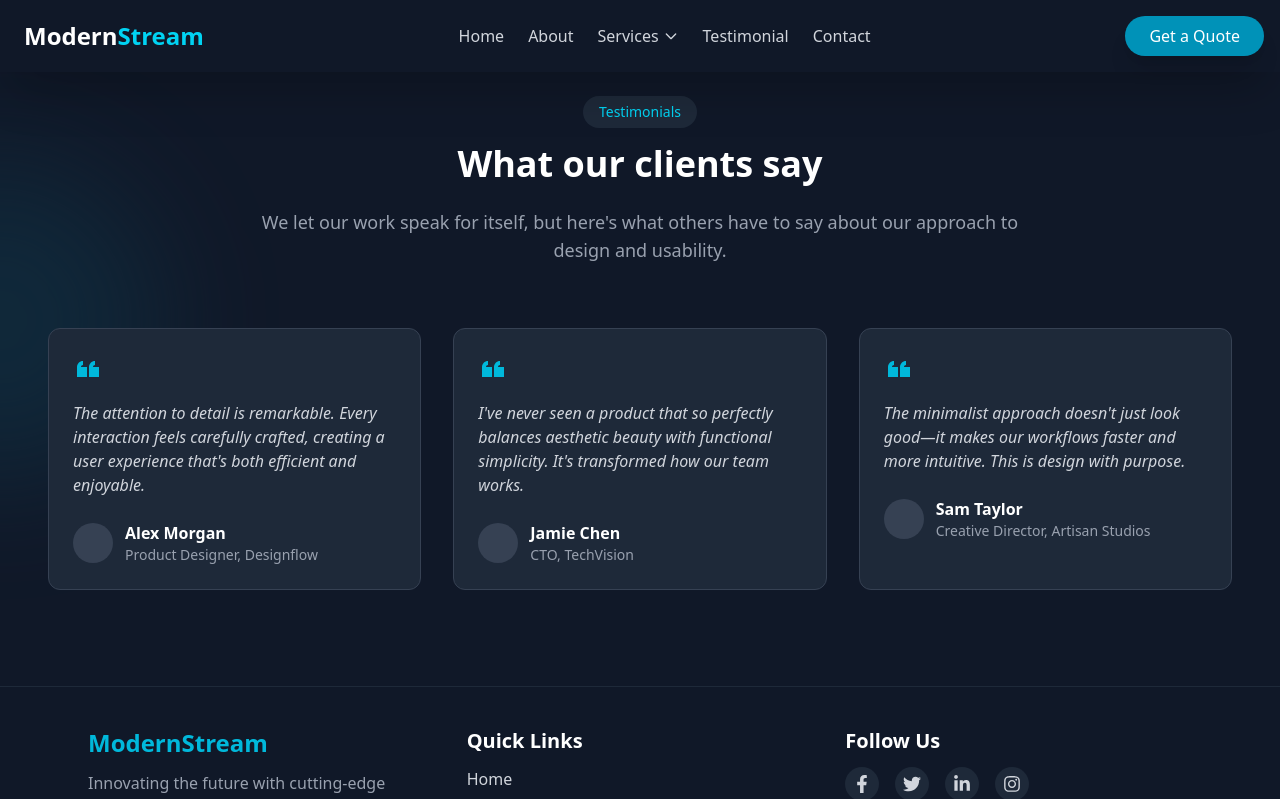
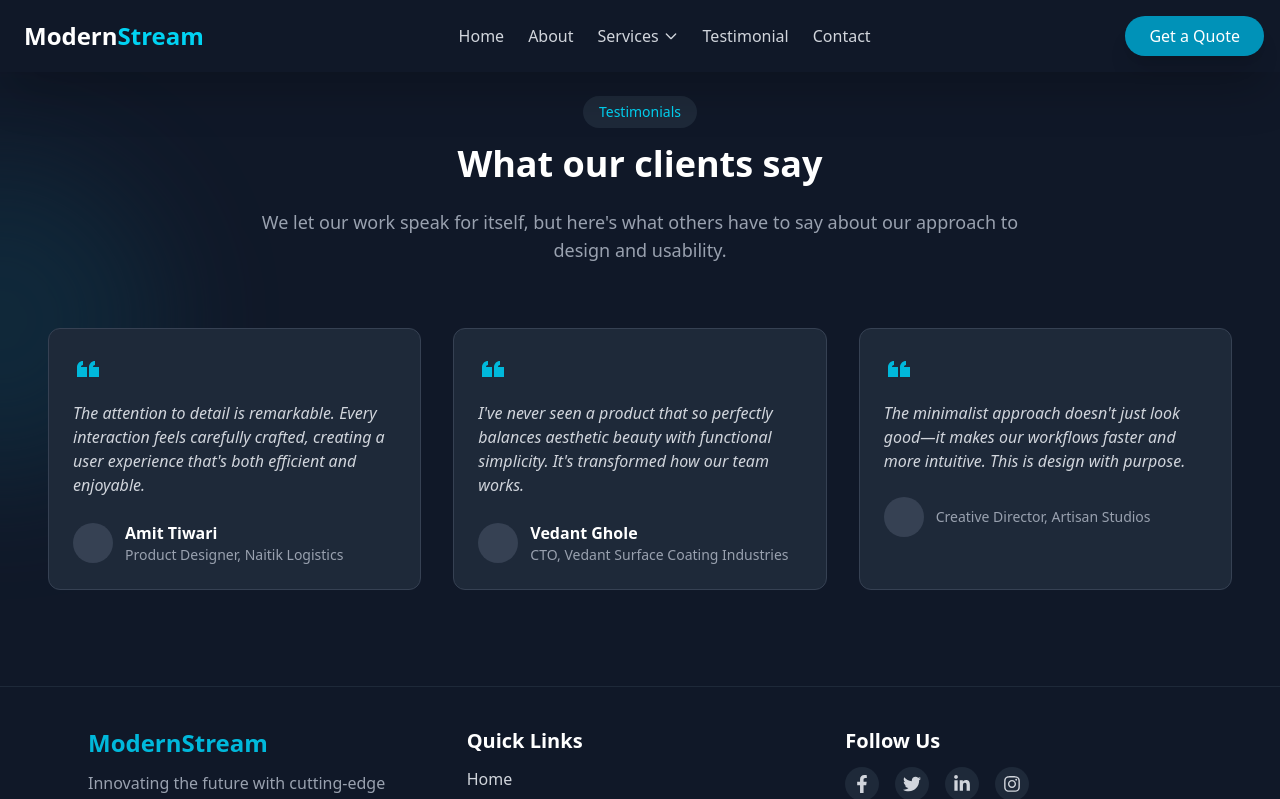
Before and after one commit to yogeshmishra3/ModernStream, a React (Vite) app: page /testimonal in a window 1280 px wide. Shown: the top 799 px of the page. Built offline with nearby package versions, Linux system fonts and the light colour scheme.

Commit message:
Added- Dark Theam

```diff
--- a/src/Components/Testimonials.jsx
+++ b/src/Components/Testimonials.jsx
@@ -64,21 +64,21 @@ export const Testimonials = () => {
     {
       quote:
         "The attention to detail is remarkable. Every interaction feels carefully crafted, creating a user experience that's both efficient and enjoyable.",
-      author: "Alex Morgan",
+      author: "Amit Tiwari",
       role: "Product Designer",
-      company: "Designflow",
+      company: "Naitik Logistics",
     },
     {
       quote:
         "I've never seen a product that so perfectly balances aesthetic beauty with functional simplicity. It's transformed how our team works.",
-      author: "Jamie Chen",
+      author: "Vedant Ghole",
       role: "CTO",
-      company: "TechVision",
+      company: "Vedant Surface Coating Industries",
     },
     {
       quote:
         "The minimalist approach doesn't just look good—it makes our workflows faster and more intuitive. This is design with purpose.",
-      author: "Sam Taylor",
+      author: "",
       role: "Creative Director",
       company: "Artisan Studios",
     },
--- a/src/Components/Work.jsx
+++ b/src/Components/Work.jsx
@@ -1,4 +1,7 @@
 import { useState } from "react";
+import CRMImg from "../assets/CRM.jpg";
+import WebImgg from "../assets/Website.jpg";
+import AppImg from "../assets/App.jpg";
 
 const categories = ["All", "Web", "App", "Web Design"];
 const works = [
@@ -8,7 +11,7 @@ const works = [
     title: "modernstream CRM",
     description:
       "A comprehensive customer relationship management system with advanced analytics and reporting features.",
-    image: "/api/placeholder/400/300",
+    image: CRMImg,
   },
   {
     id: 2,
@@ -16,7 +19,7 @@ const works = [
     title: "Static Transport Website",
     description:
       "Modern, responsive website design for a transportation company featuring animated elements and intuitive navigation.",
-    image: "/api/placeholder/400/300",
+    image: WebImgg,
   },
   {
     id: 3,
@@ -24,7 +27,7 @@ const works = [
     title: "Ascetic App",
     description:
       "Minimalist productivity mobile application with focus tracking and customizable workflow management.",
-    image: "/api/placeholder/400/300",
+    image: AppImg,
   },
 ];
 
```
